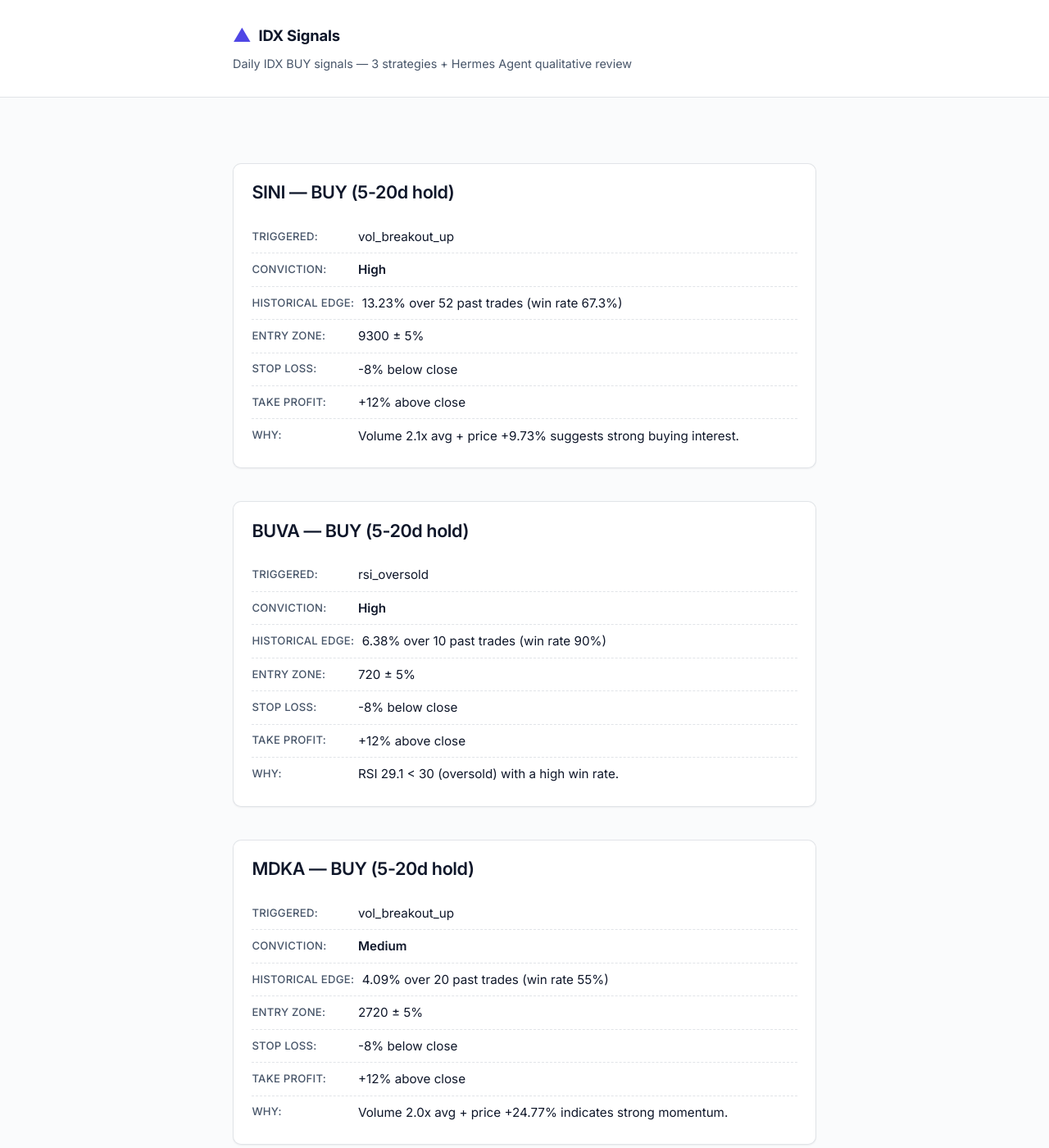
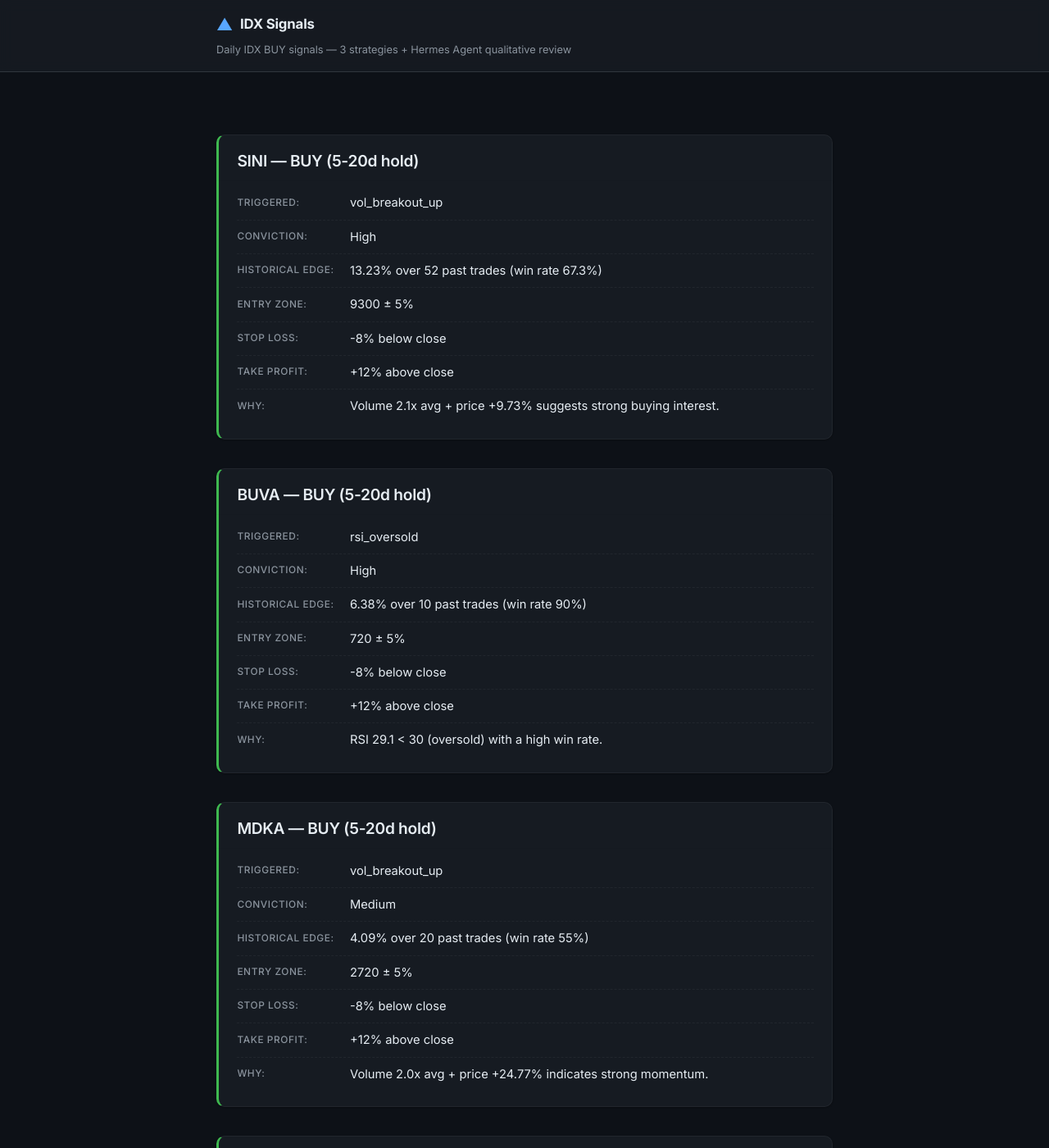
Before and after one commit to yazqe/idx-signals, a Jekyll site: the page built from signals/2026-05-23-hermes.md, in a window 1280 px wide and 1400 px high. Shown: the whole window at 82% size. Built offline with Jekyll 4.4.1, drawn with Linux system fonts in a browser that asks for light colours; our own code applies the rules of GitHub Pages for plain Markdown files.

Commit message:
Force dark mode for report pages — match dashboard palette
Stylesheet now hardcodes GitHub Dark (--bg #0d1117) instead of auto-
switching via prefers-color-scheme. Ticker H2 sections get the same
green left-border accent as dashboard high-tier cards.

Also: add setup_telegram.sh helper for channel chat_id discovery.

```diff
--- a/assets/css/style.scss
+++ b/assets/css/style.scss
@@ -1,60 +1,48 @@
 ---
 ---
 
-/* ─── Design tokens ───────────────────────────────────────────────────── */
+/* ─── Design tokens — GitHub Dark palette (matches dashboard) ─────────── */
 :root {
-  --bg: #fafbfc;
-  --bg-elevated: #ffffff;
-  --bg-subtle: #f1f3f5;
-  --border: #e1e4e8;
-  --border-strong: #d0d7de;
+  --bg: #0d1117;
+  --card: #161b22;
+  --card-2: #1a1f27;
+  --border: #30363d;
+  --border-soft: #21262d;
 
-  --text: #0f172a;
-  --text-secondary: #475569;
-  --text-muted: #94a3b8;
+  --text: #e6edf3;
+  --muted: #8b949e;
+  --dim: #6e7681;
 
-  --accent: #4f46e5;
-  --accent-soft: #eef2ff;
+  --green: #3fb950;
+  --green-bg: #1a2d1e;
+  --green-border: #2ea043;
 
-  --buy: #059669;
-  --buy-soft: #d1fae5;
-  --high: #047857;
-  --high-soft: #ecfdf5;
-  --medium: #b45309;
-  --medium-soft: #fef3c7;
+  --red: #f85149;
+  --red-bg: #2d1619;
+  --red-border: #da3633;
+
+  --gold: #d29922;
+  --gold-bg: #272115;
+  --gold-border: #9e6a03;
+
+  --blue: #58a6ff;
+  --blue-bg: #121d2f;
+  --blue-border: #1f6feb;
+
+  --purple: #bc8cff;
+  --purple-bg: #1f1535;
+  --purple-border: #6e40c9;
+
+  --orange: #ffa657;
+  --orange-bg: #27190c;
+  --orange-border: #bd561d;
 
   --radius: 10px;
   --radius-sm: 6px;
-  --shadow-sm: 0 1px 2px rgba(15, 23, 42, 0.06);
-  --shadow: 0 1px 3px rgba(15, 23, 42, 0.08), 0 1px 2px rgba(15, 23, 42, 0.04);
-  --shadow-lg: 0 10px 30px -10px rgba(15, 23, 42, 0.15);
+  --shadow-sm: 0 1px 2px rgba(0, 0, 0, 0.3);
 
-  --font-sans: 'Inter', system-ui, -apple-system, sans-serif;
+  --font-sans: 'Inter', -apple-system, BlinkMacSystemFont, 'Segoe UI', sans-serif;
   --font-mono: 'JetBrains Mono', ui-monospace, monospace;
-}
-
-@media (prefers-color-scheme: dark) {
-  :root {
-    --bg: #0b0f17;
-    --bg-elevated: #131826;
-    --bg-subtle: #1a2030;
-    --border: #232a3d;
-    --border-strong: #2e364b;
-
-    --text: #e6eaf2;
-    --text-secondary: #9aa4b8;
-    --text-muted: #6b7585;
-
-    --accent: #818cf8;
-    --accent-soft: #1e2235;
-
-    --buy: #34d399;
-    --buy-soft: #0a2e22;
-    --high: #4ade80;
-    --high-soft: #0a2e1e;
-    --medium: #fbbf24;
-    --medium-soft: #2e2206;
-  }
 }
 
 * { box-sizing: border-box; }
@@ -68,12 +56,13 @@ body {
   color: var(--text);
   background: var(--bg);
   line-height: 1.65;
-  font-size: 16px;
+  font-size: 14px;
+  min-height: 100vh;
 }
 
 .container {
   width: 100%;
-  max-width: 760px;
+  max-width: 800px;
   margin: 0 auto;
   padding: 0 1.5rem;
 }
@@ -81,8 +70,12 @@ body {
 /* ─── Header ──────────────────────────────────────────────────────────── */
 .site-header {
   border-bottom: 1px solid var(--border);
-  padding: 1.75rem 0;
-  background: var(--bg-elevated);
+  padding: 16px 0;
+  background: rgba(22, 27, 34, 0.92);
+  backdrop-filter: blur(8px);
+  position: sticky;
+  top: 0;
+  z-index: 10;
 }
 
 .site-brand {
@@ -94,21 +87,21 @@ body {
 }
 
 .brand-mark {
-  color: var(--accent);
-  font-size: 1.4rem;
+  color: var(--blue);
+  font-size: 1.25rem;
   line-height: 1;
 }
 
 .brand-text {
   font-weight: 700;
-  font-size: 1.15rem;
+  font-size: 1.05rem;
   letter-spacing: -0.01em;
 }
 
 .site-tag {
-  margin: 0.4rem 0 0;
-  color: var(--text-secondary);
-  font-size: 0.9rem;
+  margin: 0.35rem 0 0;
+  color: var(--muted);
+  font-size: 0.8rem;
 }
 
 /* ─── Content area ────────────────────────────────────────────────────── */
@@ -122,41 +115,43 @@ body {
 }
 
 h1, h2, h3 {
-  letter-spacing: -0.02em;
+  letter-spacing: -0.015em;
   color: var(--text);
 }
 
 h1 {
-  font-size: 1.95rem;
+  font-size: 1.65rem;
   font-weight: 700;
   margin: 0 0 0.5rem;
   line-height: 1.25;
 }
 
-/* H2 → ticker card */
+/* H2 → ticker card head */
 h2 {
   display: flex;
   align-items: baseline;
   gap: 0.75rem;
-  font-size: 1.35rem;
+  font-size: 1.2rem;
   font-weight: 600;
-  margin: 2.5rem 0 0;
-  padding: 1.1rem 1.4rem 0.6rem;
-  background: var(--bg-elevated);
-  border: 1px solid var(--border);
+  margin: 2.2rem 0 0;
+  padding: 1rem 1.4rem 0.55rem;
+  background: var(--card);
+  border: 1px solid var(--border-soft);
   border-bottom: none;
+  border-left: 3px solid var(--green);
   border-radius: var(--radius) var(--radius) 0 0;
   box-shadow: var(--shadow-sm);
 }
 
-/* The list immediately after an h2 = the pick details, render as card body */
+/* The list immediately after an h2 = pick details */
 h2 + ul {
   list-style: none;
   margin: 0 0 1rem;
   padding: 0.4rem 1.4rem 1.2rem;
-  background: var(--bg-elevated);
-  border: 1px solid var(--border);
+  background: var(--card);
+  border: 1px solid var(--border-soft);
   border-top: none;
+  border-left: 3px solid var(--green);
   border-radius: 0 0 var(--radius) var(--radius);
   box-shadow: var(--shadow-sm);
 }
@@ -164,73 +159,81 @@ h2 + ul {
 h2 + ul li {
   display: flex;
   gap: 0.6rem;
-  padding: 0.45rem 0;
-  font-size: 0.95rem;
-  border-bottom: 1px dashed var(--border);
+  padding: 0.5rem 0;
+  font-size: 0.92rem;
+  border-bottom: 1px dashed var(--border-soft);
   margin: 0;
+  color: var(--text);
 }
 
 h2 + ul li:last-child {
   border-bottom: none;
 }
 
-/* Bold label (everything before the first colon) gets accent color */
 h2 + ul li strong {
-  color: var(--text-secondary);
+  color: var(--muted);
   font-weight: 500;
-  min-width: 7.5rem;
+  min-width: 8rem;
   flex-shrink: 0;
-  font-size: 0.82rem;
-  letter-spacing: 0.02em;
+  font-size: 0.74rem;
+  letter-spacing: 0.05em;
   text-transform: uppercase;
   align-self: center;
 }
 
-/* Color hints — High → green-ish, Medium → amber */
-h2 + ul li:nth-child(2) {  /* "Conviction:" line */
+/* ─── Generic content ─────────────────────────────────────────────────── */
+h3 {
+  font-size: 0.78rem;
   font-weight: 600;
+  margin: 3rem 0 1rem;
+  padding-bottom: 0.5rem;
+  border-bottom: 1px solid var(--border);
+  color: var(--muted);
+  text-transform: uppercase;
+  letter-spacing: 0.06em;
 }
 
-/* ─── Generic content ─────────────────────────────────────────────────── */
-h3 {
-  font-size: 1.1rem;
-  font-weight: 600;
-  margin: 3rem 0 0.5rem;
-  padding-bottom: 0.5rem;
-  border-bottom: 1px solid var(--border);
-  color: var(--text-secondary);
-  text-transform: uppercase;
-  letter-spacing: 0.05em;
-  font-size: 0.78rem;
+p {
+  margin: 1rem 0;
+  color: var(--text);
 }
 
-p { margin: 0.9rem 0; color: var(--text); }
+/* Market read paragraph after H3 */
+h3 + p {
+  background: var(--card);
+  border: 1px solid var(--border);
+  border-left: 3px solid var(--blue);
+  border-radius: var(--radius);
+  padding: 1rem 1.25rem;
+  color: var(--text);
+}
 
 a {
-  color: var(--accent);
+  color: var(--blue);
   text-decoration: none;
   border-bottom: 1px solid transparent;
   transition: border-color 0.15s;
 }
-a:hover { border-bottom-color: var(--accent); }
+a:hover { border-bottom-color: var(--blue); }
 
 code {
   font-family: var(--font-mono);
-  font-size: 0.88em;
-  background: var(--bg-subtle);
+  font-size: 0.85em;
+  background: var(--card-2);
   padding: 0.12em 0.4em;
   border-radius: 4px;
-  border: 1px solid var(--border);
+  border: 1px solid var(--border-soft);
+  color: var(--text);
 }
 
 pre {
-  background: var(--bg-elevated);
+  background: var(--card);
   border: 1px solid var(--border);
   border-radius: var(--radius);
   padding: 1rem 1.25rem;
   overflow-x: auto;
   box-shadow: var(--shadow-sm);
-  font-size: 0.88rem;
+  font-size: 0.85rem;
 }
 
 pre code {
@@ -238,6 +241,7 @@ pre code {
   border: none;
   padding: 0;
   font-size: inherit;
+  color: var(--text);
 }
 
 ul { padding-left: 1.4rem; }
@@ -245,10 +249,10 @@ ul { padding-left: 1.4rem; }
 blockquote {
   margin: 1.5rem 0;
   padding: 1rem 1.25rem;
-  background: var(--accent-soft);
-  border-left: 3px solid var(--accent);
+  background: var(--blue-bg);
+  border-left: 3px solid var(--blue);
   border-radius: 0 var(--radius-sm) var(--radius-sm) 0;
-  color: var(--text-secondary);
+  color: var(--text);
   font-style: italic;
 }
 
@@ -263,7 +267,7 @@ table {
   width: 100%;
   border-collapse: collapse;
   margin: 1.25rem 0;
-  background: var(--bg-elevated);
+  background: var(--card);
   box-shadow: var(--shadow-sm);
   border-radius: var(--radius);
   overflow: hidden;
@@ -273,17 +277,18 @@ table {
 th, td {
   text-align: left;
   padding: 0.7rem 1rem;
-  border-bottom: 1px solid var(--border);
-  font-size: 0.92rem;
+  border-bottom: 1px solid var(--border-soft);
+  font-size: 0.9rem;
+  color: var(--text);
 }
 
 th {
-  background: var(--bg-subtle);
+  background: var(--card-2);
   font-weight: 600;
-  font-size: 0.78rem;
+  font-size: 0.74rem;
   text-transform: uppercase;
   letter-spacing: 0.05em;
-  color: var(--text-secondary);
+  color: var(--muted);
 }
 
 tr:last-child td { border-bottom: none; }
@@ -292,28 +297,29 @@ tr:last-child td { border-bottom: none; }
 .site-footer {
   border-top: 1px solid var(--border);
   padding: 2.5rem 0 3rem;
-  background: var(--bg-elevated);
+  background: var(--card);
+  margin-top: 4rem;
 }
 
 .site-footer p {
   margin: 0;
   text-align: center;
-  color: var(--text-secondary);
-  font-size: 0.88rem;
+  color: var(--muted);
+  font-size: 0.82rem;
 }
 
 .disclaimer {
   margin-top: 0.4rem !important;
-  color: var(--text-muted) !important;
-  font-size: 0.8rem !important;
+  color: var(--dim) !important;
+  font-size: 0.78rem !important;
 }
 
-/* ─── Mobile tightening ───────────────────────────────────────────────── */
+/* ─── Mobile ──────────────────────────────────────────────────────────── */
 @media (max-width: 600px) {
   .container { padding: 0 1.1rem; }
-  body { font-size: 15px; }
-  h1 { font-size: 1.55rem; }
-  h2 { font-size: 1.15rem; padding: 0.9rem 1rem 0.5rem; }
+  body { font-size: 13px; }
+  h1 { font-size: 1.4rem; }
+  h2 { font-size: 1.05rem; padding: 0.85rem 1rem 0.5rem; }
   h2 + ul { padding: 0.3rem 1rem 1rem; }
   h2 + ul li {
     flex-direction: column;
@@ -321,6 +327,6 @@ tr:last-child td { border-bottom: none; }
   }
   h2 + ul li strong {
     min-width: 0;
-    font-size: 0.72rem;
+    font-size: 0.68rem;
   }
 }
```
Also changed, not shown: 1 other file.
